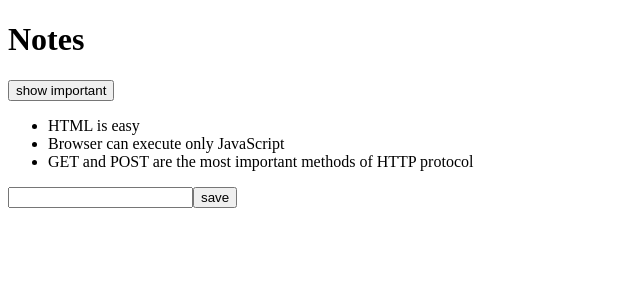
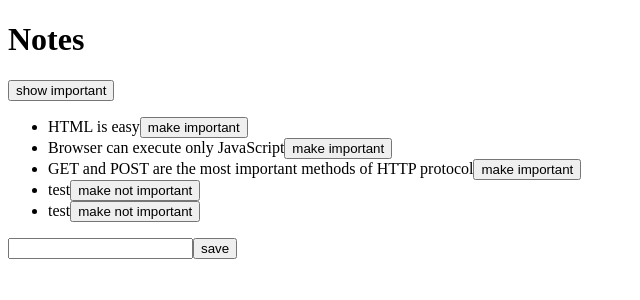
Before and after one commit to aukfil/fullstack-course, a React (Vite) app in the folder sandbox/: page / in a window 1280 px wide. Shown: the top 300 px of the page, without its empty margins (0-640 px from the left). Built offline with nearby package versions, Linux system fonts and the light colour scheme; data requests are answered from the project's data file.

Commit message:
Update sandbox

```diff
--- a/sandbox/db.json
+++ b/sandbox/db.json
@@ -1,18 +1,28 @@
 {
   "notes": [
     {
-        "id": 1,
+      "id": "1",
       "content": "HTML is easy",
-        "important": true
+      "important": false
     },
     {
-        "id": 2,
+      "id": "2",
       "content": "Browser can execute only JavaScript",
       "important": false
     },
     {
-        "id": 3,
+      "id": "3",
       "content": "GET and POST are the most important methods of HTTP protocol",
+      "important": false
+    },
+    {
+      "id": "13e7",
+      "content": "test",
+      "important": true
+    },
+    {
+      "id": "680a",
+      "content": "test",
       "important": true
     }
   ]
--- a/sandbox/src/App.jsx
+++ b/sandbox/src/App.jsx
@@ -29,7 +29,8 @@ const App = () => {
     axios
     .post('http://localhost:3001/notes', noteObject)
     .then(response => {
-      console.log(response)
+      setNotes(notes.concat(response.data))
+      setNewNote('')
     })
   }
 
@@ -42,6 +43,17 @@ const App = () => {
     ? notes
     : notes.filter(note => note.important)
 
+
+  const toggleImportanceOf = (id) => {
+    const url = `http://localhost:3001/notes/${id}`
+    const note = notes.find(n => n.id === id)
+    const changedNote = { ...note, important: !note.important }
+
+    axios.put(url, changedNote).then(response => {
+      setNotes(notes.map(n => n.id !== id ? n : response.data))
+    })
+  }
+
   return (
     <div>
       <h1>Notes</h1>
@@ -51,7 +63,13 @@ const App = () => {
         </button>
       </div>
       <ul>
-        {notesToShow.map(note => <Note key={note.id} note={note} />)}
+        {notesToShow.map(note =>
+          <Note
+            key={note.id}
+            note={note}
+            toggleImportance={() => toggleImportanceOf(note.id)}
+          />
+        )}
       </ul>
       <form onSubmit={addNote}>
         <input
--- a/sandbox/src/components/Note.jsx
+++ b/sandbox/src/components/Note.jsx
@@ -1,5 +1,13 @@
-const Note = ({ note }) => {
-    return <li>{note.content}</li>
-  }
+const Note = ({ note, toggleImportance }) => {
+  const label = note.important
+    ? 'make not important' : 'make important'
+
+  return (
+    <li>
+      {note.content}
+      <button onClick={toggleImportance}>{label}</button>
+    </li>
+  )
+}
 
 export default Note
```
Lines whose indentation alone changed are shown as unchanged.
